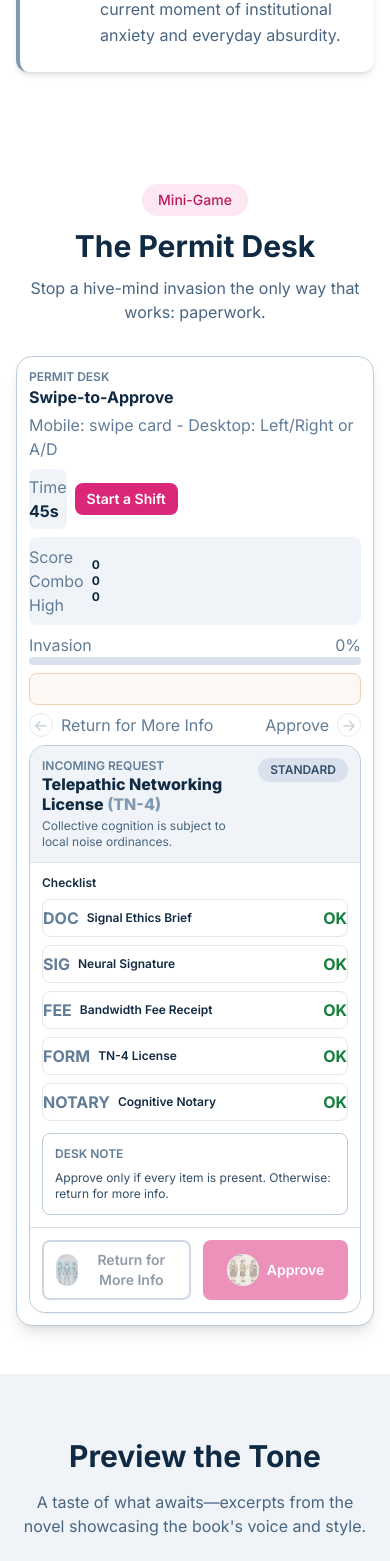
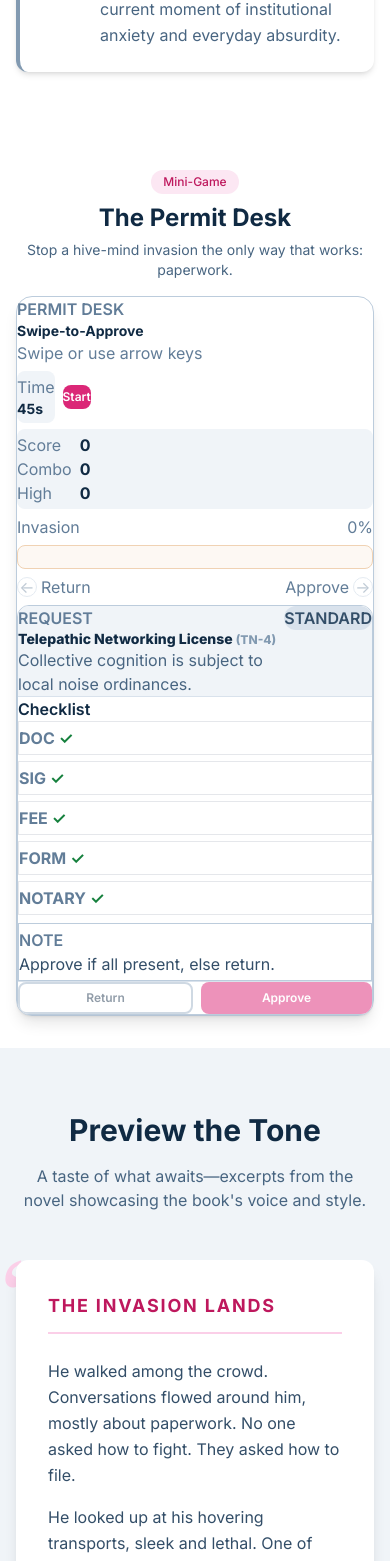
Before and after one commit to zekusmaximus/theformsmustflow, a Next.js app: page / in a window 390 px wide. Shown: the part 2519-4080 px from the top of the page. Built offline with nearby package versions, Linux system fonts and the light colour scheme.

Commit message:
Make mini game compact for mobile - remove images and reduce spacing
Co-authored-by: zekusmaximus <190270194+zekusmaximus@users.noreply.github.com>

```diff
--- a/app/page.tsx
+++ b/app/page.tsx
@@ -60,16 +60,16 @@ export default function LandingPage() {
       <ValueProps />
 
       {/* Mini-game: The Permit Desk */}
-      <section id="permit-desk" className="py-12 md:py-24 bg-white">
+      <section id="permit-desk" className="py-8 md:py-12 bg-white">
         <div className="max-w-7xl mx-auto px-4 sm:px-6 lg:px-8">
-          <div className="text-center mb-8 md:mb-10">
-            <p className="inline-block px-4 py-1.5 bg-accent-100 text-accent-700 text-sm font-medium rounded-full mb-3 md:mb-4">
+          <div className="text-center mb-4 md:mb-6">
+            <p className="inline-block px-3 py-1 bg-accent-100 text-accent-700 text-xs font-medium rounded-full mb-2">
               Mini-Game
             </p>
-            <h2 className="text-3xl md:text-4xl font-bold text-primary-900">
+            <h2 className="text-2xl md:text-3xl font-bold text-primary-900">
               The Permit Desk
             </h2>
-            <p className="mt-3 text-primary-600 max-w-2xl mx-auto">
+            <p className="mt-1.5 text-sm text-primary-600 max-w-2xl mx-auto">
               Stop a hive-mind invasion the only way that works: paperwork.
             </p>
           </div>
--- a/src/components/PermitDeskGame.tsx
+++ b/src/components/PermitDeskGame.tsx
@@ -1,6 +1,5 @@
 "use client";
 
-import Image from "next/image";
 import { useEffect, useMemo, useRef, useState, type PointerEvent as ReactPointerEvent } from "react";
 import { FORM_TEMPLATES, REQUIREMENT_META, RequirementKey } from "@/lib/forms";
 
@@ -276,27 +275,27 @@ export default function PermitDeskGame() {
   const returnHint = dragX < 0 ? Math.min(Math.abs(dragX) / 160, 1) : 0;
 
   return (
-    <div className="rounded-2xl border border-primary-200 bg-white shadow-lg p-3 sm:p-4 md:p-5">
-      <div className="flex flex-col gap-2 sm:gap-3">
-        <div className="flex flex-col md:flex-row md:items-center md:justify-between gap-2 sm:gap-3">
+    <div className="rounded-2xl border border-primary-200 bg-white shadow-lg p-2 sm:p-3">
+      <div className="flex flex-col gap-1.5 sm:gap-2">
+        <div className="flex flex-col md:flex-row md:items-center md:justify-between gap-1.5 sm:gap-2">
           <div>
-            <p className="text-xs font-semibold text-primary-500 uppercase tracking-wider">Permit Desk</p>
-            <h3 className="text-base sm:text-lg font-bold text-primary-900">Swipe-to-Approve</h3>
-            <p className="mt-1 text-[11px] text-primary-500">
-              Mobile: swipe card - Desktop: Left/Right or A/D
+            <p className="text-[10px] font-semibold text-primary-500 uppercase tracking-wider">Permit Desk</p>
+            <h3 className="text-sm sm:text-base font-bold text-primary-900">Swipe-to-Approve</h3>
+            <p className="text-[10px] text-primary-500">
+              Swipe or use arrow keys
             </p>
           </div>
           <div className="flex items-center gap-2">
-            <div className="rounded-lg bg-primary-50 px-2.5 py-1.5">
-              <p className="text-[11px] text-primary-500">Time</p>
-              <p className="text-base font-bold text-primary-900 tabular-nums">{secondsLeft}s</p>
+            <div className="rounded-lg bg-primary-50 px-2 py-1">
+              <p className="text-[10px] text-primary-500">Time</p>
+              <p className="text-sm font-bold text-primary-900 tabular-nums">{secondsLeft}s</p>
             </div>
             {!running ? (
               <button
                 onClick={resetGame}
-                className="px-3 py-1.5 rounded-lg bg-accent-600 hover:bg-accent-700 text-white text-sm font-semibold transition-colors"
+                className="px-2.5 py-1 rounded-lg bg-accent-600 hover:bg-accent-700 text-white text-xs font-semibold transition-colors"
               >
-                Start a Shift
+                Start
               </button>
             ) : (
               <button
@@ -304,7 +303,7 @@ export default function PermitDeskGame() {
                   setRunning(false);
                   setBanner("Shift paused.");
                 }}
-                className="px-3 py-1.5 rounded-lg border-2 border-primary-300 text-primary-800 text-sm font-semibold hover:bg-primary-50 transition-colors"
+                className="px-2.5 py-1 rounded-lg border-2 border-primary-300 text-primary-800 text-xs font-semibold hover:bg-primary-50 transition-colors"
               >
                 Pause
               </button>
@@ -312,25 +311,25 @@ export default function PermitDeskGame() {
           </div>
         </div>
 
-        <div className="flex flex-col md:flex-row md:items-center gap-2 sm:gap-3">
-          <div className="flex items-center gap-2 rounded-lg bg-primary-50 px-2.5 py-2">
-            <div className="text-[10px] text-primary-500">
+        <div className="flex flex-col md:flex-row md:items-center gap-1.5 sm:gap-2">
+          <div className="flex items-center gap-2 rounded-lg bg-primary-50 px-2 py-1">
+            <div className="text-[9px] text-primary-500">
               <div>Score</div>
               <div>Combo</div>
               <div>High</div>
             </div>
-            <div className="text-xs font-bold text-primary-900 tabular-nums">
+            <div className="text-[11px] font-bold text-primary-900 tabular-nums">
               <div>{score}</div>
               <div>{combo}</div>
               <div>{highScore}</div>
             </div>
           </div>
           <div className="flex-1">
-            <div className="flex items-center justify-between text-[10px] text-primary-500 mb-1">
+            <div className="flex items-center justify-between text-[9px] text-primary-500 mb-0.5">
               <span>Invasion</span>
               <span className="tabular-nums">{invasion}%</span>
             </div>
-            <div className="h-2 rounded-full bg-primary-100 overflow-hidden">
+            <div className="h-1.5 rounded-full bg-primary-100 overflow-hidden">
               <div
                 className="h-full bg-accent-600 transition-all"
                 style={{ width: `${invasion}%` }}
@@ -341,7 +340,7 @@ export default function PermitDeskGame() {
         </div>
 
         <div
-          className="rounded-lg bg-secondary-50 border border-secondary-200 px-3 text-xs text-secondary-900 h-8 flex items-center overflow-hidden"
+          className="rounded-lg bg-secondary-50 border border-secondary-200 px-2 text-[10px] text-secondary-900 h-6 flex items-center overflow-hidden"
           aria-live="polite"
         >
           <span className={`transition-opacity truncate ${banner ? "opacity-100" : "opacity-0"}`}>
@@ -349,20 +348,20 @@ export default function PermitDeskGame() {
           </span>
         </div>
 
-        <div className="flex items-center justify-between text-[11px] text-primary-500">
-          <span className="inline-flex items-center gap-2">
+        <div className="flex items-center justify-between text-[10px] text-primary-500">
+          <span className="inline-flex items-center gap-1">
             <span
-              className="inline-flex items-center justify-center w-6 h-6 rounded-full border border-primary-200 bg-white"
+              className="inline-flex items-center justify-center w-5 h-5 rounded-full border border-primary-200 bg-white text-[10px]"
               style={{ opacity: 0.4 + 0.6 * returnHint }}
             >
               &lt;-
             </span>
-            Return for More Info
+            Return
           </span>
-          <span className="inline-flex items-center gap-2">
+          <span className="inline-flex items-center gap-1">
             Approve
             <span
-              className="inline-flex items-center justify-center w-6 h-6 rounded-full border border-primary-200 bg-white"
+              className="inline-flex items-center justify-center w-5 h-5 rounded-full border border-primary-200 bg-white text-[10px]"
               style={{ opacity: 0.4 + 0.6 * approveHint }}
             >
               -&gt;
@@ -379,100 +378,78 @@ export default function PermitDeskGame() {
           onPointerCancel={onPointerUp}
         >
           <div
-            className="rounded-2xl border border-primary-200 bg-white shadow-sm overflow-hidden transition-transform"
+            className="rounded-xl border border-primary-200 bg-white shadow-sm overflow-hidden transition-transform"
             style={{ transform: `translateX(${dragX}px) rotate(${tilt}deg)` }}
           >
-            <div className="p-3 sm:p-4 md:p-6 border-b border-primary-100 bg-primary-50">
-              <div className="flex items-start justify-between gap-4">
-                <div>
-                  <p className="text-xs font-semibold text-primary-500 uppercase tracking-wider">Incoming Request</p>
-                  <h4 className="text-base sm:text-lg md:text-xl font-extrabold text-primary-900 leading-tight">
-                    {current.title} <span className="text-primary-400">({current.code})</span>
+            <div className="p-2 sm:p-3 border-b border-primary-100 bg-primary-50">
+              <div className="flex items-start justify-between gap-2">
+                <div className="min-w-0 flex-1">
+                  <p className="text-[10px] font-semibold text-primary-500 uppercase tracking-wider">Request</p>
+                  <h4 className="text-sm sm:text-base font-extrabold text-primary-900 leading-tight">
+                    {current.title} <span className="text-primary-400 text-xs">({current.code})</span>
                   </h4>
-                  <p className="mt-1 text-xs sm:text-sm text-primary-600">{current.flavor}</p>
+                  <p className="mt-0.5 text-[10px] sm:text-xs text-primary-600 line-clamp-1">{current.flavor}</p>
                 </div>
 
                 {current.isExpedite ? (
-                  <span className="inline-flex items-center px-3 py-1 rounded-full bg-accent-100 text-accent-700 text-xs font-semibold">
+                  <span className="inline-flex items-center px-2 py-0.5 rounded-full bg-accent-100 text-accent-700 text-[10px] font-semibold whitespace-nowrap">
                     EXPEDITE
                   </span>
                 ) : (
-                  <span className="inline-flex items-center px-3 py-1 rounded-full bg-primary-100 text-primary-700 text-xs font-semibold">
+                  <span className="inline-flex items-center px-2 py-0.5 rounded-full bg-primary-100 text-primary-700 text-[10px] font-semibold whitespace-nowrap">
                     STANDARD
                   </span>
                 )}
               </div>
             </div>
 
-            <div className="p-3 sm:p-4 md:p-5">
-              <p className="text-xs sm:text-sm font-semibold text-primary-900 mb-2 sm:mb-3">Checklist</p>
+            <div className="p-2 sm:p-3">
+              <p className="text-[10px] font-semibold text-primary-900 mb-1.5">Checklist</p>
 
-              <div className="grid grid-cols-2 gap-2 sm:gap-3">
+              <div className="grid grid-cols-2 gap-1.5">
                 {current.requirements.map((req) => {
                   const meta = REQUIREMENT_META[req.key];
                   const ok = current.present[req.key];
-                  const label = ok ? req.label : `Missing ${req.label}`;
                   return (
                     <div
                       key={req.key}
-                      className={`flex items-center justify-between rounded-lg border px-2.5 py-1.5 sm:px-3 sm:py-2 ${
+                      className={`flex items-center justify-between rounded border px-1.5 py-1 ${
                         ok ? "border-green-200 bg-green-50" : "border-red-200 bg-red-50"
                       }`}
                     >
-                      <div className="flex items-center gap-2">
-                        <span className="text-[11px] font-bold text-primary-500">{meta.short}</span>
-                        <span className="text-xs sm:text-sm font-semibold text-primary-900">{label}</span>
+                      <div className="flex items-center gap-1 min-w-0">
+                        <span className="text-[9px] font-bold text-primary-500 whitespace-nowrap">{meta.short}</span>
+                        <span className={`text-[10px] font-semibold truncate ${ok ? "text-green-700" : "text-red-700"}`}>
+                          {ok ? "✓" : "✗"}
+                        </span>
                       </div>
-                      <span className={`text-[11px] font-bold ${ok ? "text-green-700" : "text-red-700"}`}>
-                        {ok ? "OK" : "MISSING"}
-                      </span>
                     </div>
                   );
                 })}
               </div>
 
-              <div className="mt-3 sm:mt-5 rounded-lg border border-primary-200 bg-white p-3 sm:p-4">
-                <p className="text-xs font-semibold text-primary-500 uppercase tracking-wider mb-2">Desk Note</p>
-                <p className="text-xs sm:text-sm text-primary-700">
-                  Approve only if every item is present. Otherwise: return for more info.
+              <div className="mt-2 rounded border border-primary-200 bg-white px-2 py-1">
+                <p className="text-[9px] font-semibold text-primary-500 uppercase tracking-wider">Note</p>
+                <p className="text-[10px] text-primary-700">
+                  Approve if all present, else return.
                 </p>
               </div>
             </div>
 
-            <div className="p-3 sm:p-4 md:p-5 border-t border-primary-100 bg-white">
-              <div className="flex flex-row flex-nowrap gap-3">
+            <div className="p-2 sm:p-3 border-t border-primary-100 bg-white">
+              <div className="flex flex-row flex-nowrap gap-2">
                 <button
                   onClick={() => handleDecision("return")}
                   disabled={!running || ended}
-                  className="flex-1 min-w-0 px-3 py-2 rounded-lg border-2 border-primary-300 text-primary-800 text-sm font-semibold hover:bg-primary-50 transition-colors disabled:opacity-50 flex items-center justify-center gap-2"
+                  className="flex-1 min-w-0 px-2 py-1.5 rounded-lg border-2 border-primary-300 text-primary-800 text-xs font-semibold hover:bg-primary-50 transition-colors disabled:opacity-50 flex items-center justify-center"
                 >
-                  <span className="relative w-8 h-8 sm:w-10 sm:h-10 rounded-full overflow-hidden bg-primary-100">
-                    <Image
-                      src="/images/Vexthar.jpg"
-                      alt="High Commander Vex'Thar"
-                      fill
-                      sizes="40px"
-                      className="object-cover"
-                      priority={false}
-                    />
-                  </span>
-                  Return for More Info
+                  Return
                 </button>
                 <button
                   onClick={() => handleDecision("approve")}
                   disabled={!running || ended}
-                  className="flex-1 min-w-0 px-3 py-2 rounded-lg bg-accent-600 hover:bg-accent-700 text-white text-sm font-semibold transition-colors disabled:opacity-50 flex items-center justify-center gap-2"
+                  className="flex-1 min-w-0 px-2 py-1.5 rounded-lg bg-accent-600 hover:bg-accent-700 text-white text-xs font-semibold transition-colors disabled:opacity-50 flex items-center justify-center"
                 >
-                  <span className="relative w-8 h-8 sm:w-10 sm:h-10 rounded-full overflow-hidden bg-primary-100">
-                    <Image
-                      src="/images/Mildred.jpg"
-                      alt="Mildred Higgins"
-                      fill
-                      sizes="40px"
-                      className="object-cover"
-                      priority={false}
-                    />
-                  </span>
                   Approve
                 </button>
               </div>
@@ -481,26 +458,26 @@ export default function PermitDeskGame() {
         </div>
 
         {ended ? (
-          <div className="rounded-xl border border-primary-200 bg-primary-50 p-5 md:p-6">
-            <h4 className="text-lg font-extrabold text-primary-900">Shift Summary</h4>
-            <p className="mt-1 text-sm text-primary-700">
-              Score: <span className="font-bold tabular-nums">{score}</span> - High Score:{" "}
+          <div className="rounded-xl border border-primary-200 bg-primary-50 p-3">
+            <h4 className="text-sm font-extrabold text-primary-900">Shift Complete</h4>
+            <p className="mt-0.5 text-xs text-primary-700">
+              Score: <span className="font-bold tabular-nums">{score}</span> - High: {" "}
               <span className="font-bold tabular-nums">{Math.max(highScore, score)}</span>
             </p>
-            <div className="mt-4 flex flex-col sm:flex-row gap-3">
+            <div className="mt-2 flex flex-col sm:flex-row gap-2">
               <button
                 onClick={resetGame}
-                className="w-full px-4 py-3 rounded-lg bg-accent-600 hover:bg-accent-700 text-white font-semibold transition-colors"
+                className="w-full px-3 py-2 rounded-lg bg-accent-600 hover:bg-accent-700 text-white text-xs font-semibold transition-colors"
               >
-                Start Another Shift
+                Play Again
               </button>
               <a
                 href="https://a.co/d/h9ehTip"
                 target="_blank"
                 rel="noopener noreferrer"
-                className="w-full inline-flex items-center justify-center px-4 py-3 rounded-lg border-2 border-primary-300 text-primary-900 font-semibold hover:bg-white transition-colors"
+                className="w-full inline-flex items-center justify-center px-3 py-2 rounded-lg border-2 border-primary-300 text-primary-900 text-xs font-semibold hover:bg-white transition-colors"
               >
-                Buy the Book
+                Buy Book
               </a>
             </div>
           </div>
```
